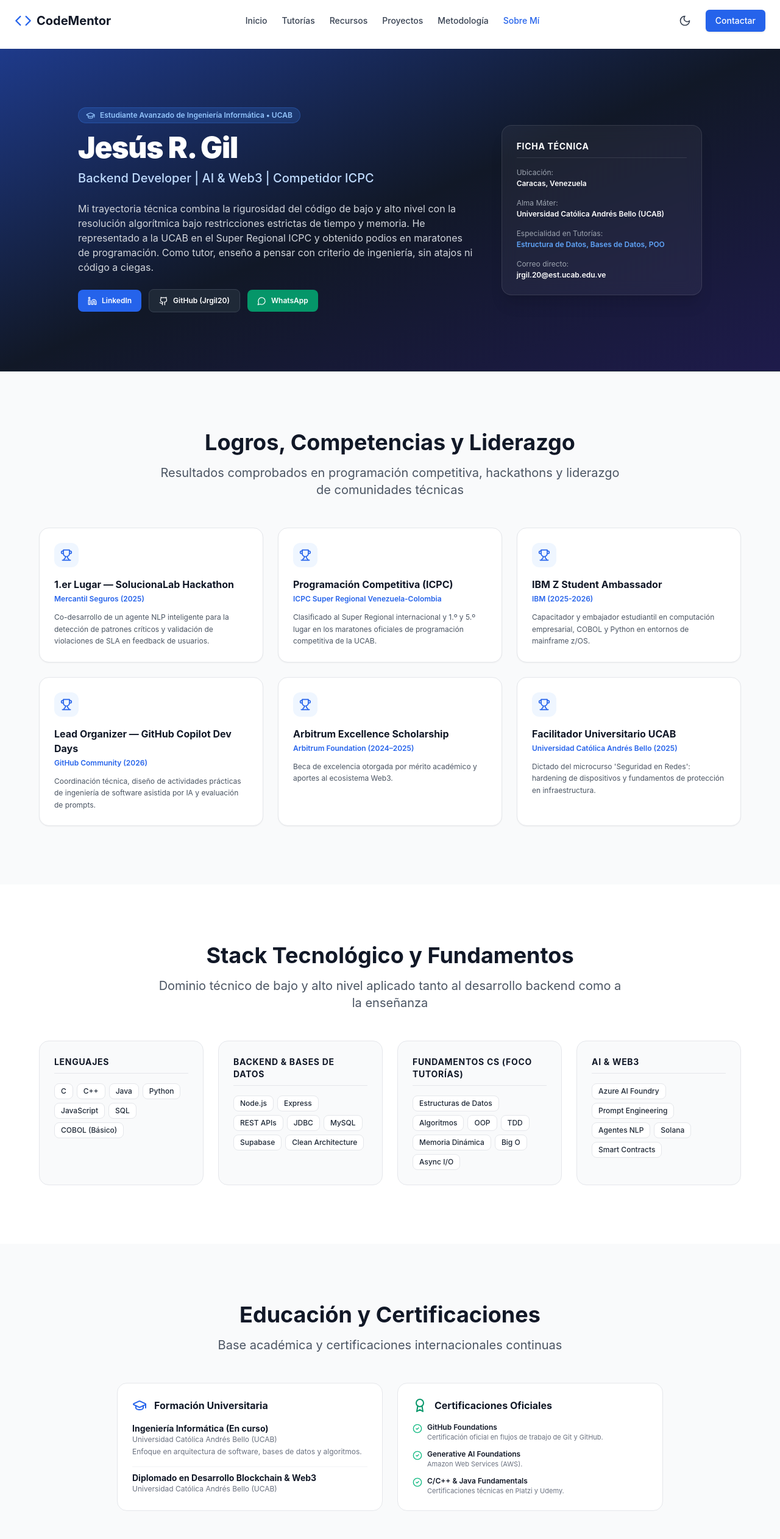
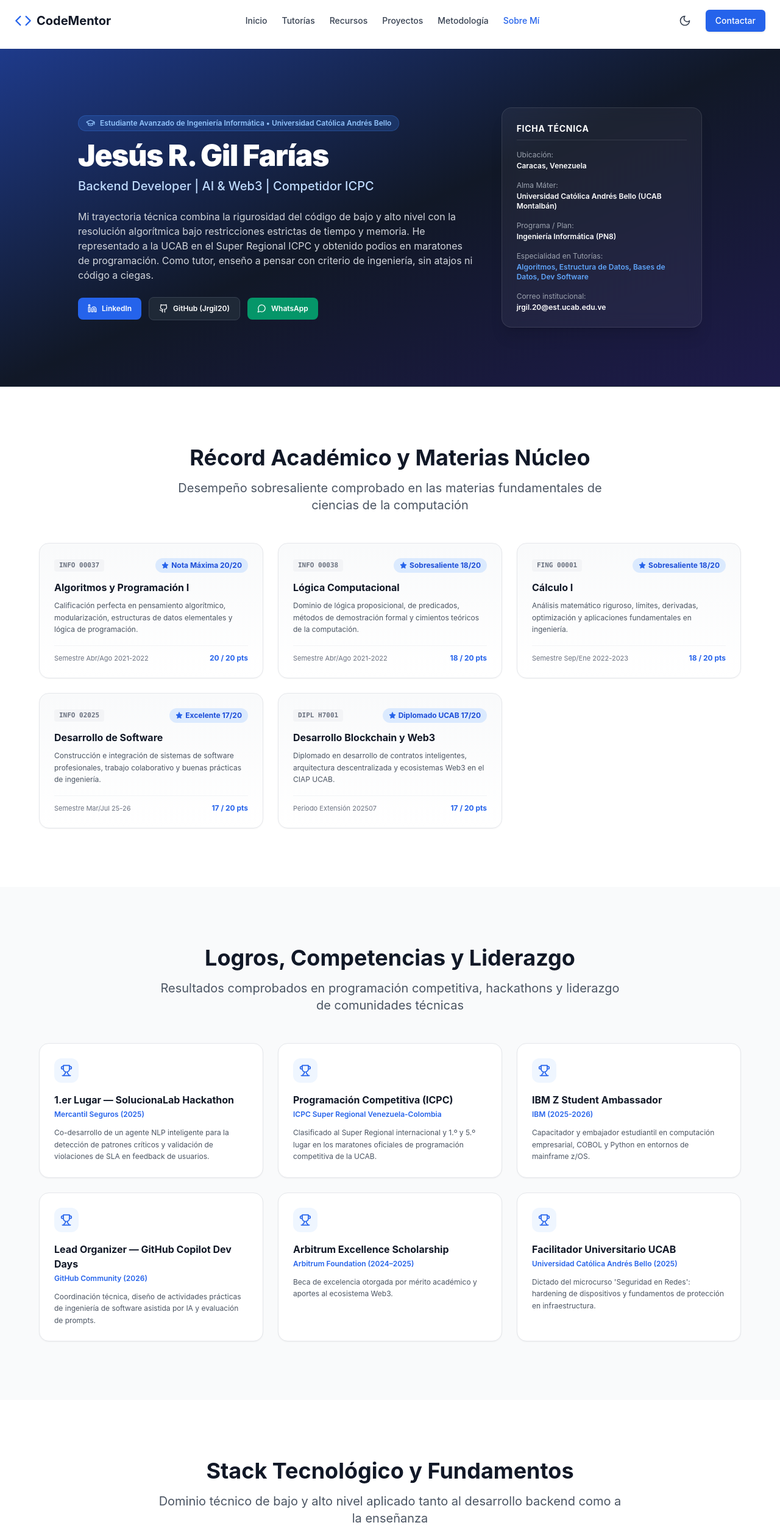
Before and after one commit to Jrgil20/CodeMentor, a React (Vite) app: page /sobre-mi in a window 1280 px wide. Shown: the top 2523 px of the page at 61% size. Built offline with nearby package versions, Linux system fonts and the light colour scheme.

Commit message:
feat: add academic data module and display highlighted grades and programs on About page

```diff
--- /dev/null
+++ b/src/data/academic.ts
@@ -0,0 +1,128 @@
+export interface HighlightedGrade {
+  id: string;
+  code: string;
+  name: string;
+  grade: number;
+  maxGrade: number;
+  period: string;
+  category: 'algoritmos' | 'logica' | 'math' | 'software' | 'diploma';
+  badge?: string;
+  description: string;
+}
+
+export interface EducationProgram {
+  title: string;
+  school: string;
+  institution: string;
+  campus: string;
+  status: string;
+  grade?: string;
+  description: string;
+  highlight?: boolean;
+}
+
+export const STUDENT_INFO = {
+  name: 'Jesús R. Gil Farías',
+  degree: 'Ingeniería Informática',
+  curriculumPlan: 'PN8',
+  university: 'Universidad Católica Andrés Bello',
+  campus: 'UCAB Montalbán',
+  location: 'Caracas, Venezuela',
+  email: 'jrgil.20@est.ucab.edu.ve',
+  githubUser: 'Jrgil20',
+};
+
+export const HIGHLIGHTED_GRADES: HighlightedGrade[] = [
+  {
+    id: 'algo-1',
+    code: 'INFO 00037',
+    name: 'Algoritmos y Programación I',
+    grade: 20,
+    maxGrade: 20,
+    period: 'Semestre Abr/Ago 2021-2022',
+    category: 'algoritmos',
+    badge: 'Nota Máxima 20/20',
+    description: 'Calificación perfecta en pensamiento algorítmico, modularización, estructuras de datos elementales y lógica de programación.'
+  },
+  {
+    id: 'logica',
+    code: 'INFO 00038',
+    name: 'Lógica Computacional',
+    grade: 18,
+    maxGrade: 20,
+    period: 'Semestre Abr/Ago 2021-2022',
+    category: 'logica',
+    badge: 'Sobresaliente 18/20',
+    description: 'Dominio de lógica proposicional, de predicados, métodos de demostración formal y cimientos teóricos de la computación.'
+  },
+  {
+    id: 'calculo-1',
+    code: 'FING 00001',
+    name: 'Cálculo I',
+    grade: 18,
+    maxGrade: 20,
+    period: 'Semestre Sep/Ene 2022-2023',
+    category: 'math',
+    badge: 'Sobresaliente 18/20',
+    description: 'Análisis matemático riguroso, límites, derivadas, optimización y aplicaciones fundamentales en ingeniería.'
+  },
+  {
+    id: 'dev-soft',
+    code: 'INFO 02025',
+    name: 'Desarrollo de Software',
+    grade: 17,
+    maxGrade: 20,
+    period: 'Semestre Mar/Jul 25-26',
+    category: 'software',
+    badge: 'Excelente 17/20',
+    description: 'Construcción e integración de sistemas de software profesionales, trabajo colaborativo y buenas prácticas de ingeniería.'
+  },
+  {
+    id: 'diploma-web3',
+    code: 'DIPL H7001',
+    name: 'Desarrollo Blockchain y Web3',
+    grade: 17,
+    maxGrade: 20,
+    period: 'Periodo Extensión 202507',
+    category: 'diploma',
+    badge: 'Diplomado UCAB 17/20',
+    description: 'Diplomado en desarrollo de contratos inteligentes, arquitectura descentralizada y ecosistemas Web3 en el CIAP UCAB.'
+  }
+];
+
+export const EDUCATION_PROGRAMS: EducationProgram[] = [
+  {
+    title: 'Ingeniería Informática (Plan PN8)',
+    school: 'Escuela de Ingeniería Informática',
+    institution: 'Universidad Católica Andrés Bello',
+    campus: 'UCAB Montalbán',
+    status: 'En curso (Semestres Avanzados)',
+    description: 'Formación académica integral en arquitectura de software, bases de datos, redes, sistemas operativos y resolución algorítmica.',
+    highlight: true
+  },
+  {
+    title: 'Diplomado en Desarrollo Blockchain y Web3',
+    school: 'Escuela Blockchain, Trading & Cripto (CIAP)',
+    institution: 'Universidad Católica Andrés Bello',
+    campus: 'UCAB Ccs - Centro Javier',
+    status: 'Culminado con Excelencia (Nota: 17/20)',
+    description: 'Especialización en desarrollo de Smart Contracts, criptografía aplicada y arquitectura de aplicaciones dApps.',
+    highlight: true
+  },
+  {
+    title: 'Curso de Extensión: Bases para Emprender',
+    school: 'Facultad de Ciencias Económicas y Sociales',
+    institution: 'Universidad Católica Andrés Bello (CIAP)',
+    campus: 'UCAB Ccs - Centro Javier',
+    status: 'Aprobado',
+    description: 'Fundamentos de validación de modelo de negocio, estructuración de startups y gestión emprendedora.'
+  },
+  {
+    title: 'Curso de Extensión: Protocolo Académico, Social e Imagen',
+    school: 'Escuela de Recursos Humanos',
+    institution: 'Universidad Católica Andrés Bello (CIAP)',
+    campus: 'UCAB Ccs - Centro Javier',
+    status: 'Aprobado',
+    description: 'Normativa institucional, etiqueta ejecutiva, comunicación corporativa e imagen del funcionario de protocolo.'
+  }
+];
--- a/src/pages/AboutPage.tsx
+++ b/src/pages/AboutPage.tsx
@@ -8,11 +8,14 @@
   Github,
   Linkedin,
   MessageCircle,
-  CheckCircle2
+  CheckCircle2,
+  Star,
+  Sparkles
 } from 'lucide-react';
 import Section from '../components/common/Section';
 import Button from '../components/common/Button';
 import { CONTACT_CONFIG, getWhatsappUrl } from '../data/tutoring';
+import { HIGHLIGHTED_GRADES, EDUCATION_PROGRAMS, STUDENT_INFO } from '../data/academic';
 
 const AboutPage: React.FC = () => {
   const containerVariants = {
@@ -104,11 +107,11 @@
               <div className="w-full md:w-2/3">
                 <div className="inline-flex items-center gap-2 px-3 py-1 rounded-full text-xs font-semibold bg-blue-500/20 text-blue-300 border border-blue-500/30 mb-4">
                   <GraduationCap size={15} />
-                  Estudiante Avanzado de Ingeniería Informática • UCAB
+                  Estudiante Avanzado de {STUDENT_INFO.degree} • {STUDENT_INFO.university}
                 </div>
 
                 <h1 className="text-4xl md:text-5xl font-black mb-3 tracking-tight">
-                  Jesús R. Gil
+                  {STUDENT_INFO.name}
                 </h1>
 
                 <p className="text-lg md:text-xl text-blue-200 font-medium mb-6">
@@ -158,25 +161,73 @@
                 </h3>
                 <div>
                   <span className="text-gray-400 block mb-0.5">Ubicación:</span>
-                  <span className="font-semibold text-white">Caracas, Venezuela</span>
+                  <span className="font-semibold text-white">{STUDENT_INFO.location}</span>
                 </div>
                 <div>
                   <span className="text-gray-400 block mb-0.5">Alma Máter:</span>
-                  <span className="font-semibold text-white">Universidad Católica Andrés Bello (UCAB)</span>
+                  <span className="font-semibold text-white">{STUDENT_INFO.university} ({STUDENT_INFO.campus})</span>
+                </div>
+                <div>
+                  <span className="text-gray-400 block mb-0.5">Programa / Plan:</span>
+                  <span className="font-semibold text-white">{STUDENT_INFO.degree} ({STUDENT_INFO.curriculumPlan})</span>
                 </div>
                 <div>
                   <span className="text-gray-400 block mb-0.5">Especialidad en Tutorías:</span>
-                  <span className="font-semibold text-blue-400">Estructura de Datos, Bases de Datos, POO</span>
+                  <span className="font-semibold text-blue-400">Algoritmos, Estructura de Datos, Bases de Datos, Dev Software</span>
                 </div>
                 <div>
-                  <span className="text-gray-400 block mb-0.5">Correo directo:</span>
-                  <span className="font-semibold text-white break-all">{CONTACT_CONFIG.email}</span>
+                  <span className="text-gray-400 block mb-0.5">Correo institucional:</span>
+                  <span className="font-semibold text-white break-all">{STUDENT_INFO.email}</span>
                 </div>
               </div>
 
             </div>
           </div>
         </section>
+
+        {/* Récord Académico / Materias Clave */}
+        <Section
+          title="Récord Académico y Materias Núcleo"
+          subtitle="Desempeño sobresaliente comprobado en las materias fundamentales de ciencias de la computación"
+          centered
+          background="white"
+        >
+          <div className="grid grid-cols-1 sm:grid-cols-2 lg:grid-cols-3 gap-6 max-w-6xl mx-auto">
+            {HIGHLIGHTED_GRADES.map((item) => (
+              <div
+                key={item.id}
+                className="bg-gradient-to-b from-gray-50 to-white dark:from-gray-800 dark:to-gray-850 p-6 rounded-2xl border border-gray-200 dark:border-gray-700 shadow-sm hover:border-blue-300 dark:hover:border-blue-600 transition-all flex flex-col justify-between"
+              >
+                <div>
+                  <div className="flex items-center justify-between mb-3">
+                    <span className="text-[11px] font-mono font-bold text-gray-500 dark:text-gray-400 bg-gray-100 dark:bg-gray-700 px-2 py-0.5 rounded">
+                      {item.code}
+                    </span>
+                    <span className="inline-flex items-center gap-1 text-xs font-bold px-2.5 py-1 rounded-full bg-blue-100 text-blue-700 dark:bg-blue-900/60 dark:text-blue-300">
+                      <Star size={12} className="fill-current text-blue-600 dark:text-blue-400" />
+                      {item.badge}
+                    </span>
+                  </div>
+
+                  <h3 className="text-base font-bold text-gray-900 dark:text-white mb-2">
+                    {item.name}
+                  </h3>
+
+                  <p className="text-xs text-gray-600 dark:text-gray-300 leading-relaxed mb-4">
+                    {item.description}
+                  </p>
+                </div>
+
+                <div className="pt-3 border-t border-gray-100 dark:border-gray-700/60 flex items-center justify-between text-[11px] text-gray-500 dark:text-gray-400">
+                  <span>{item.period}</span>
+                  <span className="font-bold text-blue-600 dark:text-blue-400 text-xs">
+                    {item.grade} / {item.maxGrade} pts
+                  </span>
+                </div>
+              </div>
+            ))}
+          </div>
+        </Section>
 
         {/* Logros y Liderazgo */}
         <Section
@@ -248,69 +299,99 @@
           </div>
         </Section>
 
-        {/* Educación y Certificaciones */}
+        {/* Educación y Diplomados UCAB */}
         <Section
-          title="Educación y Certificaciones"
-          subtitle="Base académica y certificaciones internacionales continuas"
+          title="Educación, Diplomados y Extensión UCAB"
+          subtitle="Formación universitaria continua en la Universidad Católica Andrés Bello"
           centered
           background="light"
         >
-          <div className="max-w-4xl mx-auto grid grid-cols-1 md:grid-cols-2 gap-6">
+          <div className="max-w-5xl mx-auto grid grid-cols-1 md:grid-cols-2 gap-6">
 
             <div className="bg-white dark:bg-gray-800 p-6 rounded-2xl border border-gray-200 dark:border-gray-700">
               <div className="flex items-center gap-3 mb-4">
                 <GraduationCap className="w-6 h-6 text-blue-600 dark:text-blue-400" />
                 <h3 className="text-base font-bold text-gray-900 dark:text-white">
-                  Formación Universitaria
+                  Formación Académica Universitaria
+                </h3>
+              </div>
+
+              <div className="space-y-4">
+                {EDUCATION_PROGRAMS.map((edu, idx) => (
+                  <div
+                    key={idx}
+                    className={`p-4 rounded-xl border text-xs ${
+                      edu.highlight
+                        ? 'bg-blue-50/50 dark:bg-blue-950/30 border-blue-200 dark:border-blue-800/50'
+                        : 'bg-gray-50 dark:bg-gray-750 border-gray-200 dark:border-gray-700'
+                    }`}
+                  >
+                    <div className="flex items-center justify-between gap-2 mb-1">
+                      <span className="font-bold text-gray-900 dark:text-white text-sm">
+                        {edu.title}
+                      </span>
+                      {edu.highlight && (
+                        <span className="px-2 py-0.5 rounded-full text-[10px] font-semibold bg-blue-100 text-blue-700 dark:bg-blue-900 dark:text-blue-200">
+                          UCAB
+                        </span>
+                      )}
+                    </div>
+                    <p className="text-blue-600 dark:text-blue-400 font-medium mb-1">
+                      {edu.institution} — <span className="text-gray-500 dark:text-gray-400">{edu.school} ({edu.campus})</span>
+                    </p>
+                    <p className="text-emerald-600 dark:text-emerald-400 font-semibold mb-2">
+                      Status: {edu.status}
+                    </p>
+                    <p className="text-gray-600 dark:text-gray-300 leading-relaxed">
+                      {edu.description}
+                    </p>
+                  </div>
+                ))}
+              </div>
+            </div>
+
+            <div className="bg-white dark:bg-gray-800 p-6 rounded-2xl border border-gray-200 dark:border-gray-700 flex flex-col justify-between">
+              <div>
+                <div className="flex items-center gap-3 mb-4">
+                  <Award className="w-6 h-6 text-emerald-600 dark:text-emerald-400" />
+                  <h3 className="text-base font-bold text-gray-900 dark:text-white">
+                    Certificaciones Internacionales
                   </h3>
                 </div>
                 <ul className="space-y-4 text-xs text-gray-700 dark:text-gray-300">
+                  <li className="flex items-start gap-2.5">
+                    <CheckCircle2 size={16} className="text-emerald-500 flex-shrink-0 mt-0.5" />
                     <div>
-                  <p className="font-bold text-gray-900 dark:text-white text-sm">
-                    Ingeniería Informática (En curso)
-                  </p>
-                  <p className="text-gray-500">Universidad Católica Andrés Bello (UCAB)</p>
-                  <p className="text-gray-500 mt-1">Enfoque en arquitectura de software, bases de datos y algoritmos.</p>
+                      <span className="font-semibold text-gray-900 dark:text-white text-sm">GitHub Foundations</span>
+                      <p className="text-xs text-gray-500 mt-0.5">Certificación oficial en flujos de trabajo profesionales de Git y GitHub.</p>
                     </div>
-                <div className="pt-2 border-t border-gray-100 dark:border-gray-700">
-                  <p className="font-bold text-gray-900 dark:text-white text-sm">
-                    Diplomado en Desarrollo Blockchain & Web3
-                  </p>
-                  <p className="text-gray-500">Universidad Católica Andrés Bello (UCAB)</p>
+                  </li>
+                  <li className="flex items-start gap-2.5">
+                    <CheckCircle2 size={16} className="text-emerald-500 flex-shrink-0 mt-0.5" />
+                    <div>
+                      <span className="font-semibold text-gray-900 dark:text-white text-sm">Generative AI Foundations</span>
+                      <p className="text-xs text-gray-500 mt-0.5">Amazon Web Services (AWS) — Fundamentos y modelos generativos.</p>
                     </div>
+                  </li>
+                  <li className="flex items-start gap-2.5">
+                    <CheckCircle2 size={16} className="text-emerald-500 flex-shrink-0 mt-0.5" />
+                    <div>
+                      <span className="font-semibold text-gray-900 dark:text-white text-sm">C/C++ & Java Fundamentals</span>
+                      <p className="text-xs text-gray-500 mt-0.5">Certificaciones técnicas de fundamentos en Platzi y Udemy.</p>
+                    </div>
+                  </li>
                 </ul>
               </div>
 
-            <div className="bg-white dark:bg-gray-800 p-6 rounded-2xl border border-gray-200 dark:border-gray-700">
-              <div className="flex items-center gap-3 mb-4">
-                <Award className="w-6 h-6 text-emerald-600 dark:text-emerald-400" />
-                <h3 className="text-base font-bold text-gray-900 dark:text-white">
-                  Certificaciones Oficiales
-                </h3>
+              <div className="mt-6 pt-4 border-t border-gray-100 dark:border-gray-700 bg-emerald-50/50 dark:bg-emerald-950/20 p-4 rounded-xl border border-emerald-200 dark:border-emerald-900/40">
+                <div className="flex items-center gap-2 text-emerald-700 dark:text-emerald-300 font-bold text-xs mb-1">
+                  <Sparkles size={14} />
+                  Compromiso Pedagógico
                 </div>
-              <ul className="space-y-3 text-xs text-gray-700 dark:text-gray-300">
-                <li className="flex items-start gap-2">
-                  <CheckCircle2 size={16} className="text-emerald-500 flex-shrink-0 mt-0.5" />
-                  <div>
-                    <span className="font-semibold text-gray-900 dark:text-white">GitHub Foundations</span>
-                    <p className="text-[11px] text-gray-500">Certificación oficial en flujos de trabajo de Git y GitHub.</p>
+                <p className="text-xs text-gray-600 dark:text-gray-300 leading-relaxed">
+                  En mis tutorías combino la exigencia metodológica de la UCAB con casos prácticos reales para asegurar que domines la lógica y los parciales sin memorizar soluciones.
+                </p>
               </div>
-                </li>
-                <li className="flex items-start gap-2">
-                  <CheckCircle2 size={16} className="text-emerald-500 flex-shrink-0 mt-0.5" />
-                  <div>
-                    <span className="font-semibold text-gray-900 dark:text-white">Generative AI Foundations</span>
-                    <p className="text-[11px] text-gray-500">Amazon Web Services (AWS).</p>
-                  </div>
-                </li>
-                <li className="flex items-start gap-2">
-                  <CheckCircle2 size={16} className="text-emerald-500 flex-shrink-0 mt-0.5" />
-                  <div>
-                    <span className="font-semibold text-gray-900 dark:text-white">C/C++ & Java Fundamentals</span>
-                    <p className="text-[11px] text-gray-500">Certificaciones técnicas en Platzi y Udemy.</p>
-                  </div>
-                </li>
-              </ul>
             </div>
 
           </div>
```
Lines whose indentation alone changed are shown as unchanged.
